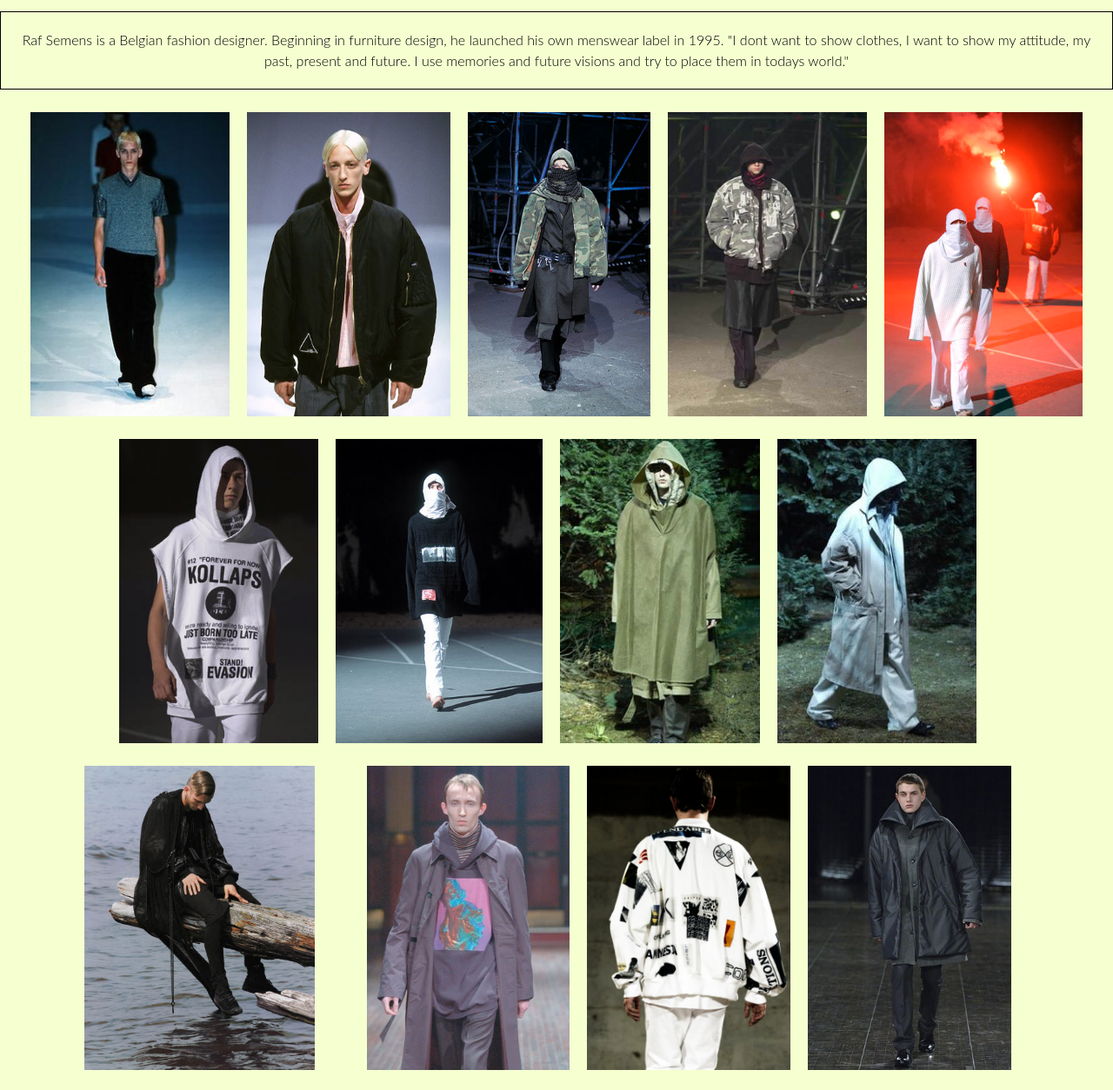
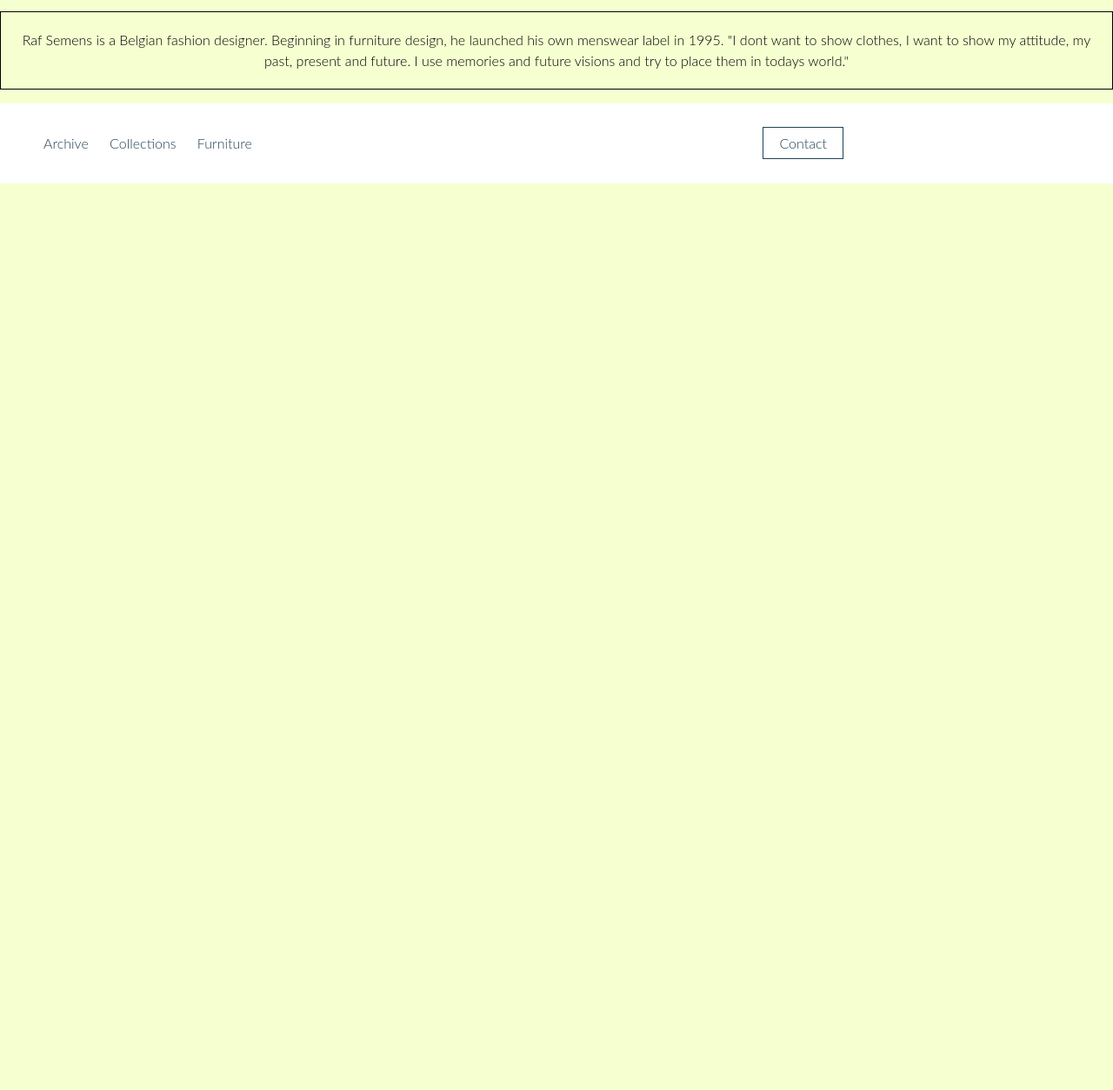
Before and after one commit to michaeladams01/Raf-Simons, a plain HTML site: page index.html in a window 1280 px wide. Shown: the part 329-1583 px from the top of the page at 87% size. After the commit the page ends 800 px from the top, so only its background shows below. Drawn offline with Linux system fonts and the light colour scheme.

Commit message:
Update index.html

```diff
--- a/index.html
+++ b/index.html
@@ -15,60 +15,7 @@
         and future. I use memories and future visions and try to place them in todays world."</p>
     </header>
     <div class="gallery">
-      <figure class="gallery-item">
-        <img class="thumbnail" src="images/ss00.jpg" alt="">
-      </figure>
-      <figure class="gallery-item">
-        <img class="thumbnail" src="images/ss00-1.jpg" alt="">
-      </figure>
-      <figure class="gallery-item">
-        <img class="thumbnail" src="images/aw01.jpg" alt="">
-      </figure>
-      <figure class="gallery-item">
-        <img class="thumbnail" src="images/aw01-1.jpg" alt="">
-      </figure>
-      <figure class="gallery-item">
-        <img class="thumbnail" src="images/ss02.jpg" alt="">
-      </figure>
-      <figure class="gallery-item">
-        <img class="thumbnail" src="images/ss02-1.jpg" alt="">
-      </figure>
-      <figure class="gallery-item">
-        <img class="thumbnail" src="images/ss02-2.jpg" alt="">
-      </figure>
-      <figure class="gallery-item">
-        <img class="thumbnail" src="images/aw02.jpg" alt="">
-      </figure>
-      <figure class="gallery-item">
-        <img class="thumbnail" src="images/aw02-1.jpg" alt="">
-      </figure>
-      <figure class="gallery-item">
-        <img class="thumbnail" src="images/aw02-2.jpg" alt="">
-      </figure>
-      <figure class="gallery-item">
-        <img class="thumbnail" src="images/ss03.jpg" alt="">
-      </figure>
-      <figure class="gallery-item">
-        <img class="thumbnail" src="images/ss03-1.jpg" alt="">
-      </figure>
-      <figure class="gallery-item">
-        <img class="thumbnail" src="images/ss03-2.jpg" alt="">
-      </figure>
-      <figure class="gallery-item">
-        <img class="thumbnail" src="images/aw03.jpg" alt="">
-      </figure>
-      <figure class="gallery-item">
-        <img class="thumbnail" src="images/aw03-1.jpg" alt="">
-      </figure>
-      <figure class="gallery-item">
-        <img class="thumbnail" src="images/aw06.jpg" alt="">
-      </figure>
-      <figure class="gallery-item">
-        <img class="thumbnail" src="images/aw06-1.jpg" alt="">
-      </figure>
-      <figure class="gallery-item">
-        <img class="thumbnail" src="images/aw06-2.jpg" alt="">
-      </figure>
+
     </div>
     <nav>
       <ul>
```
